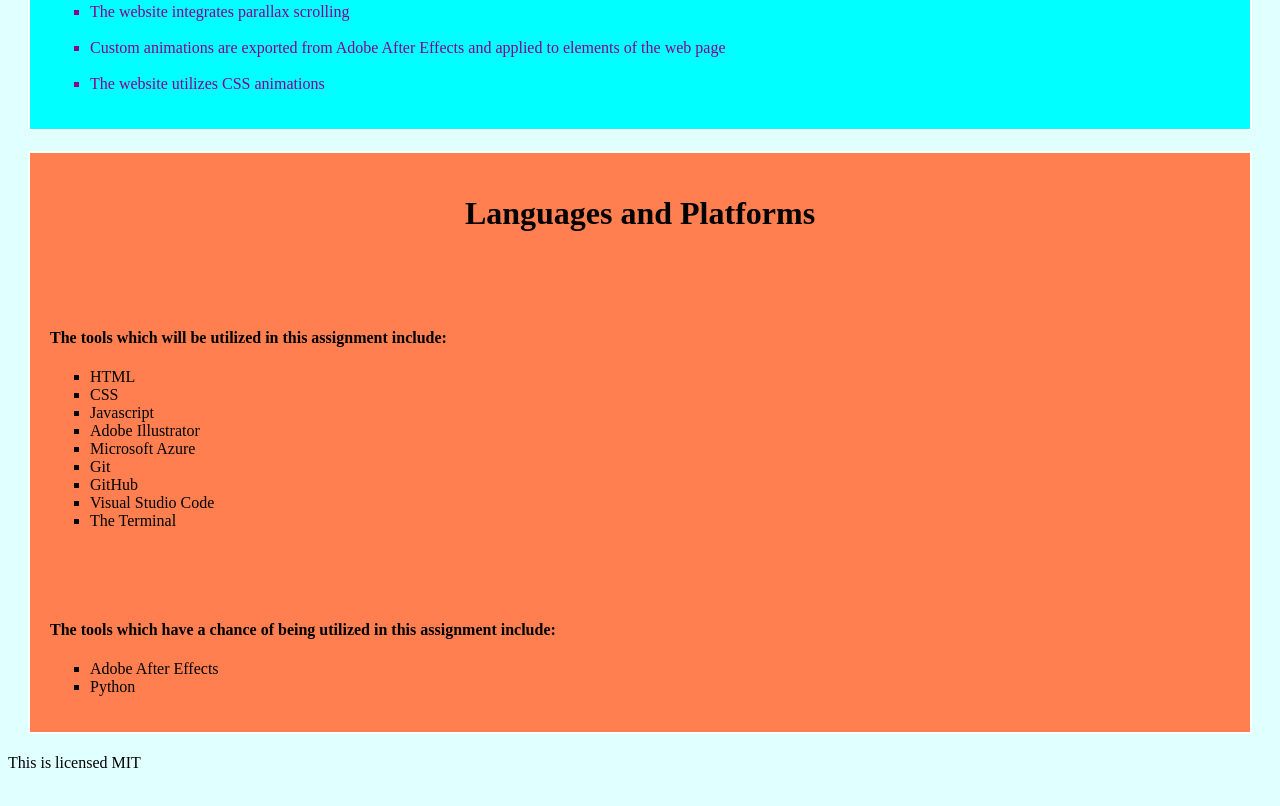
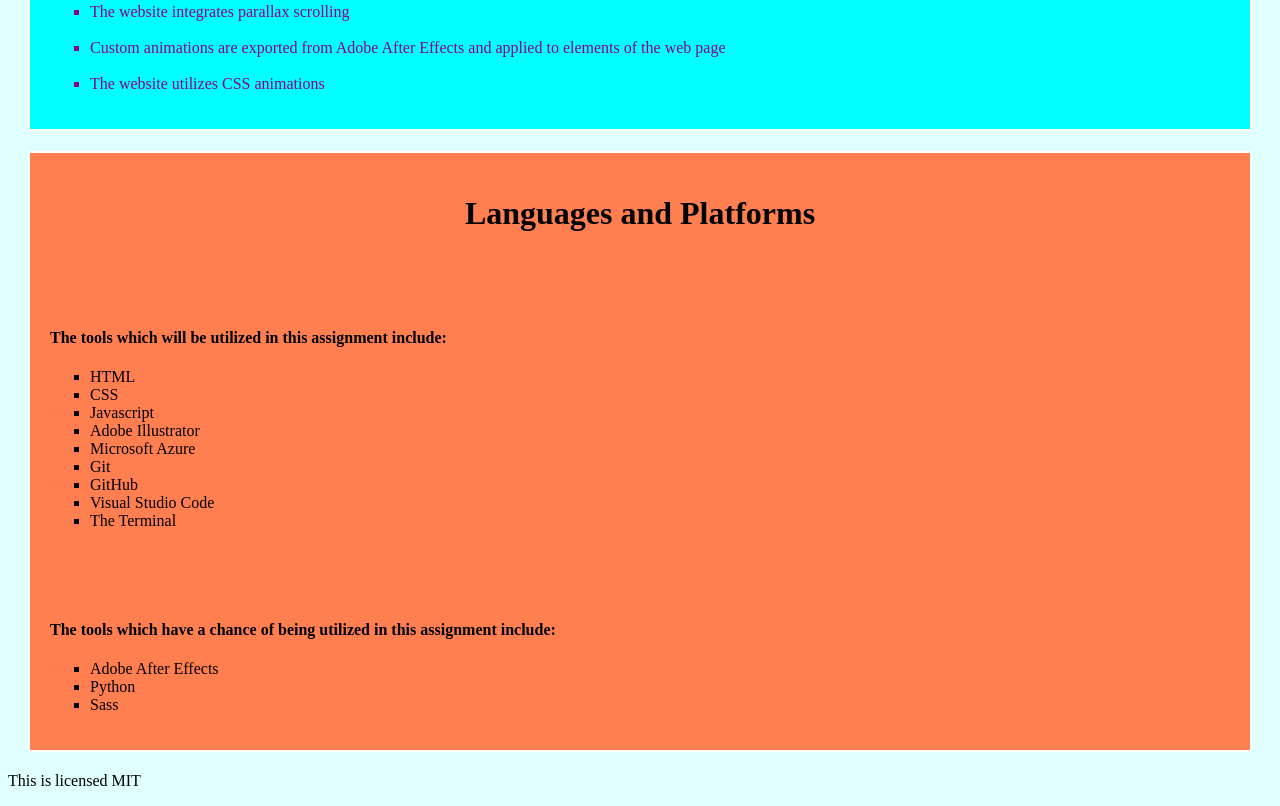
Before and after one commit to tylerquinnlewisu/final-project-proposal-sprint-06-update, a plain HTML site: page index.html in a window 1280 px wide. Shown: the part 1460-2266 px from the top of the page. Drawn offline with Linux system fonts and the light colour scheme.

Commit message:
Added Sass to Potential Software Used

```diff
--- a/index.html
+++ b/index.html
@@ -162,6 +162,7 @@
 <ul type="square">
 	<li style= "color:black"> Adobe After Effects</li>
     <li style= "color:black"> Python</li>
+    <li style= "color:black"> Sass</li>
 
 </ul>
 
```
